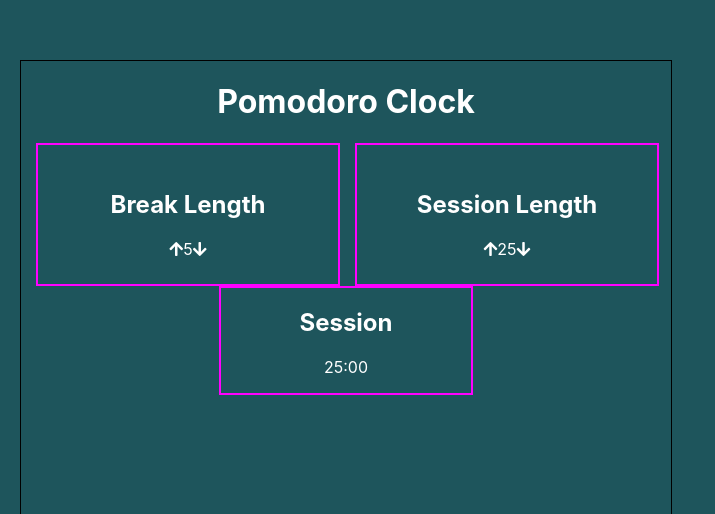
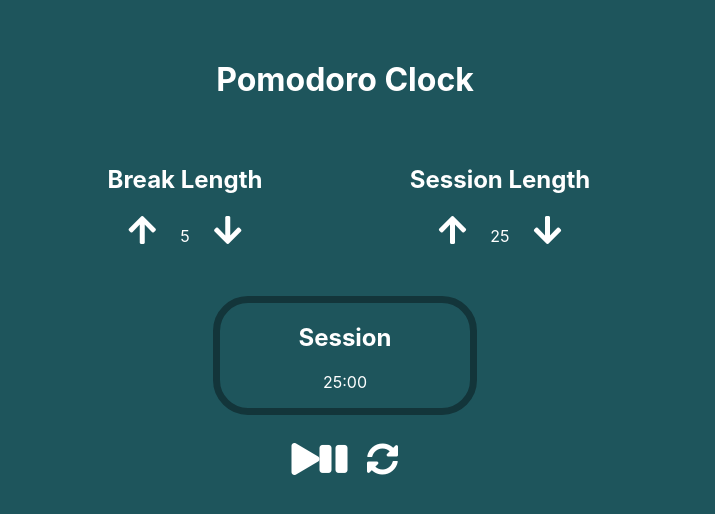
Before and after one commit to onattech/pomodoro, a React (Create React App) app: page / in a window 1280 px wide. Shown: the part 340-854 px from the top of the page, without its empty margins (0-715 px from the left). Built offline with nearby package versions, Linux system fonts and the light colour scheme.

Commit message:
%100 Layout. 50% logic working

```diff
--- a/src/App.css
+++ b/src/App.css
@@ -10,7 +10,7 @@ body{
   margin-left: 20px;
   margin-top:400px;
   /* display:flex; */
-  border: 1px solid black;
+  /* border: 1px solid black; */
 }
 
 #title {
@@ -23,7 +23,7 @@ body{
   /* background: red; */
   padding: 25px;
   text-align: center;
-  border: 2px solid magenta;
+  /* border: 2px solid magenta; */
   margin: 0 15px;
 }
 
@@ -33,13 +33,34 @@ body{
   /* background: yellowgreen; */
   padding: 25px;
   text-align: center;
-  border: 2px solid magenta;
+  /* border: 2px solid magenta; */
 
 }
 
 #timer-label {
   margin:auto;
+  margin-top: 25px;
   width:250px;
   text-align: center;
-  border: 2px solid magenta;
+  border: 7px solid #13353a;
+  border-radius: 35px;
 }
+
+.controls {
+  font-size: 2rem;
+  margin:auto;
+  margin-top: 25px;
+  width: 200px;;
+  /* border: 2px solid magenta;  */
+  text-align: center;
+}
+
+#reset {
+  margin-left: 1.2rem;
+}
+
+.arrow {
+  font-size: 2rem;
+  margin: 0 1.5rem;
+  cursor: pointer;
+}
--- a/src/App.js
+++ b/src/App.js
@@ -1,30 +1,67 @@
 import React from 'react'
 import './App.css'
+import Break from './components/Break'
+import Session from './components/Session'
+import TimeLeft from './components/TimeLeft'
 
 class App extends React.Component {
   state = {
     break: 5,
-    session: 25
+    session: 25,
+    seconds: '00'
   }
+
+  startCount = () => {
+    let timeout = 1000
+    for (let i = 59; i > -1; i--) {
+      setTimeout(() => this.setState({ seconds: '0' + String(i) }), timeout)
+      timeout += 1000
+    }
+    this.setState({session: this.state.session - 1})
+  }
+
+  setCount = ev => {
+    switch (ev.currentTarget.id) {
+      case 'break-increment':
+        this.setState({ break: this.state.break + 1 })
+        break
+      case 'break-decrement':
+        this.state.break > 1 &&
+        this.setState({ break: this.state.break - 1 })
+        break
+      case 'session-increment':
+        this.setState({ session: this.state.session + 1 })
+        break
+      case 'session-decrement':
+        this.state.session > 1 &&
+        this.setState({ session: this.state.session - 1 })
+        break
+      default:
+        break
+    }
+  }
+
+  resetCount = () => {
+    this.setState({ break: 5, session: 25 })
+  }
+
   render() {
     return (
       <div id='wrapper'>
         <h1 id='title'>Pomodoro Clock</h1>
-        <div id='break-label'>
-          <h2>Break Length</h2>
-          <i id='break-increment' className='fas fa-arrow-up'></i>
-          <span id='break-length'>{this.state.break}</span>
-          <i id='break-decrement' className='fas fa-arrow-down'></i>
-        </div>
-        <div id='session-label'>
-          <h2>Session Length</h2>
-          <i id='session-increment' className='fas fa-arrow-up'></i>
-          <span id='session-length'>{this.state.session}</span>
-          <i id='session-decrement' className='fas fa-arrow-down'></i>
-        </div>
-        <div id="timer-label">
-          <h2>Session</h2>
-          <p id="time-left">25:00</p>
+        <Break state={this.state} setCount={this.setCount} />
+        <Session state={this.state} setCount={this.setCount} />
+        <TimeLeft state={this.state} />
+        <div className='controls'>
+          <span id='start_stop' onClick={this.startCount} name='hello'>
+            <i id='play' className='fas fa-play'></i>
+            <i id='pause' className='fas fa-pause'></i>
+          </span>
+          <i
+            id='reset'
+            className='fas fa-sync-alt'
+            onClick={this.resetCount}
+          ></i>
         </div>
       </div>
     )
--- /dev/null
+++ b/src/components/Break.js
@@ -0,0 +1,22 @@
+import React from 'react'
+
+const Break = props => {
+  return (
+    <div id='break-label'>
+      <h2>Break Length</h2>
+      <i
+        id='break-increment'
+        className='fas fa-arrow-up arrow'
+        onClick={props.setCount}
+      ></i>
+      <span id='break-length'>{props.state.break}</span>
+      <i
+        id='break-decrement'
+        className='fas fa-arrow-down arrow'
+        onClick={props.setCount}
+      ></i>
+    </div>
+  )
+}
+
+export default Break
--- /dev/null
+++ b/src/components/Session.js
@@ -0,0 +1,22 @@
+import React from 'react'
+
+const Session = props => {
+  return (
+    <div id='session-label'>
+      <h2>Session Length</h2>
+      <i
+        id='session-increment'
+        className='fas fa-arrow-up arrow'
+        onClick={props.setCount}
+      ></i>
+      <span id='session-length'>{props.state.session}</span>
+      <i
+        id='session-decrement'
+        className='fas fa-arrow-down arrow'
+        onClick={props.setCount}
+      ></i>
+    </div>
+  )
+}
+
+export default Session
--- /dev/null
+++ b/src/components/TimeLeft.js
@@ -0,0 +1,14 @@
+import React from 'react'
+
+const TimeLeft = (props) => {
+  return (
+    <div id='timer-label'>
+    <h2>Session</h2>
+    <p id='time-left'>
+      {props.state.session}:{props.state.seconds.slice(-2)}
+    </p>
+  </div>
+  )
+}
+
+export default TimeLeft
```
